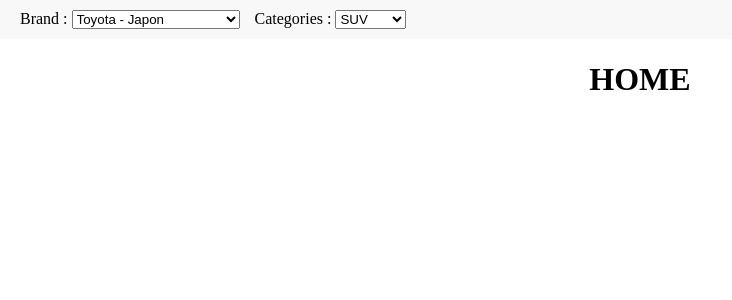
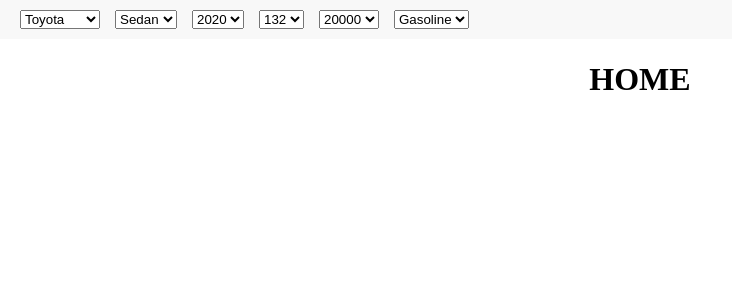
Before and after one commit to m-motors/Motors-rent, a React (Vite) app in the folder frontend/: page / in a window 1280 px wide. Shown: the top 300 px of the page, without its empty margins (0-732 px from the left). Built offline with nearby package versions, Linux system fonts and the light colour scheme.

Commit message:
filtres dynamique

```diff
--- a/frontend/src/components/vehicles/filters.tsx
+++ b/frontend/src/components/vehicles/filters.tsx
@@ -1,61 +1,75 @@
+import { data } from 'react-router-dom';
 import '../../styles/globals.css'
 
 const Filters: React.FC = () => {
 
-    const data = {
-        brands: [
-            {
-                name: "Toyota",
-                origin: "Japon"
-            },
-            {
-                name: "Volkswagen",
-                origin: "Allemagne"
-            },
-            {
-                name: "Renault",
-                origin: "France"
-            }
-        ],
-        categories: [
-            {
-                name: "SUV"
-            },
-            {
-                name: "Citadine"
-            }
-        ]
-    };
+    const data: any = [
+        { id: 1, created_at: "2025-02-11 22:02:12", available: true, brand: "Toyota", model: "Corolla", year: 2020, horsepower: 132, price: 20000, category: "Sedan", motor: "Gasoline", color: "White", mileage: 15000 },
+        { id: 2, created_at: "2025-02-11 22:02:12", available: true, brand: "Honda", model: "Civic", year: 2019, horsepower: 158, price: 22000, category: "Sedan", motor: "Gasoline", color: "Black", mileage: 12000 },
+        { id: 3, created_at: "2025-02-11 22:02:12", available: true, brand: "Ford", model: "Mustang", year: 2021, horsepower: 450, price: 35000, category: "Coupe", motor: "Gasoline", color: "Red", mileage: 5000 },
+        { id: 4, created_at: "2025-02-11 22:02:12", available: true, brand: "Chevrolet", model: "Camaro", year: 2020, horsepower: 275, price: 33000, category: "Coupe", motor: "Gasoline", color: "Blue", mileage: 8000 },
+        { id: 5, created_at: "2025-02-11 22:02:12", available: true, brand: "BMW", model: "3 Series", year: 2018, horsepower: 255, price: 28000, category: "Sedan", motor: "Gasoline", color: "Gray", mileage: 20000 }
+    ];
 
     return(
        <div className='filter'>
         <ul>
             <li>
-                <label htmlFor="brand">Brand : </label>
                 <select name="brand" id="brand">
-                    {
-                        data.brands.map((brand) => (
-                            <option key={brand.name} value={brand.name}>
-                                {brand.name} - {brand.origin}
-                            </option>
-                        ))
-                    }
+                    {[...new Set(data.map((car: any) => car.brand))].map((brand) => (
+                        <option key={brand} value={brand}>
+                            {brand}
+                        </option>
+                    ))}
                 </select>
             </li>
             <li>
-                <label htmlFor="categories">Categories : </label>
-                <select name="categories" id="categories">
-                    {
-                        data.categories.map((category) => (
-                            <option key={category.name} value={category.name}>
-                                {category.name}
-                            </option>
-                        ))
-                    }
+                <select name="category" id="category">
+                    {[...new Set(data.map((car: any) => car.category))].map((category) => (
+                        <option key={category} value={category}>
+                            {category}
+                        </option>
+                    ))}
+                </select>
+            </li>
+            <li>
+                <select name="year" id="year">
+                    {[...new Set(data.map((car: any) => car.year))].map((year) => (
+                        <option key={year} value={year}>
+                            {year}
+                        </option>
+                    ))}
+                </select>
+            </li>
+            <li>
+                <select name="horsepower" id="horsepower">
+                    {[...new Set(data.map((car: any) => car.horsepower))].map((horsepower) => (
+                        <option key={horsepower} value={horsepower}>
+                            {horsepower}
+                        </option>
+                    ))}
+                </select>
+            </li>
+            <li>
+                <select name="price" id="price">
+                    {[...new Set(data.map((car: any) => car.price))].map((price) => (
+                        <option key={price} value={price}>
+                            {price}
+                        </option>
+                    ))}
+                </select>
+            </li>
+            <li>
+                <select name="motor" id="motor">
+                    {[...new Set(data.map((car: any) => car.motor))].map((motor) => (
+                        <option key={motor} value={motor}>
+                            {motor}
+                        </option>
+                    ))}
                 </select>
             </li>
         </ul>
-       </div>
+    </div>
     )}
 
 export default Filters
```
